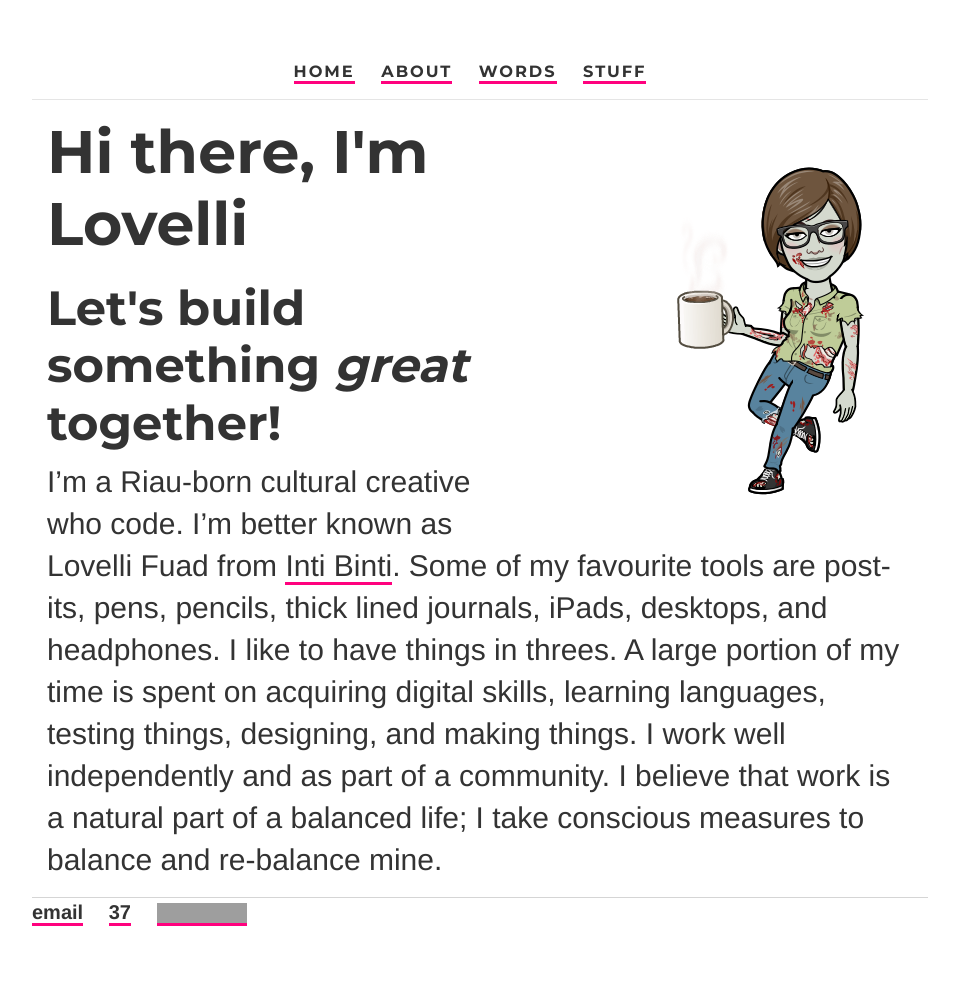
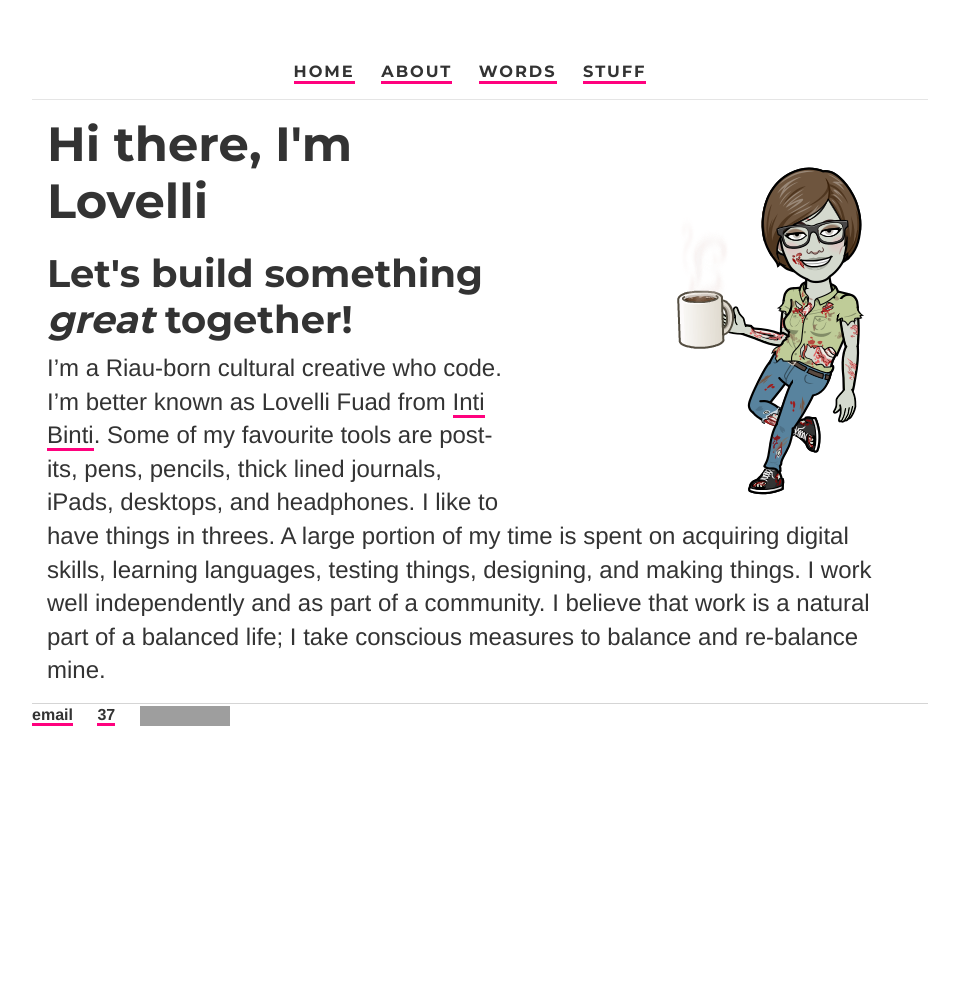
Before and after one commit to ariesti/ariesti.github.io, a Jekyll site: the page built from index.html, in a window 1280 px wide. Shown: the whole page, without its empty margins (160-1119 px from the left). Built offline with Jekyll 4.4.1, drawn with Linux system fonts in a browser that asks for light colours; after the commit the page ends 900 px from its top, so only the background shows below that; grey boxes are pictures that could not be loaded.

Commit message:
Update main.css

```diff
--- a/css/main.css
+++ b/css/main.css
@@ -79,7 +79,7 @@ header {
 body {
 	font-family: Helvetica Neue, sans-serif;
 	color: #333333;
-	font-size: 1.25em;
+	font-size: 70%/1.25em;
 	margin: 60px auto;
 	width: 70%;
 	overflow: auto;
```
